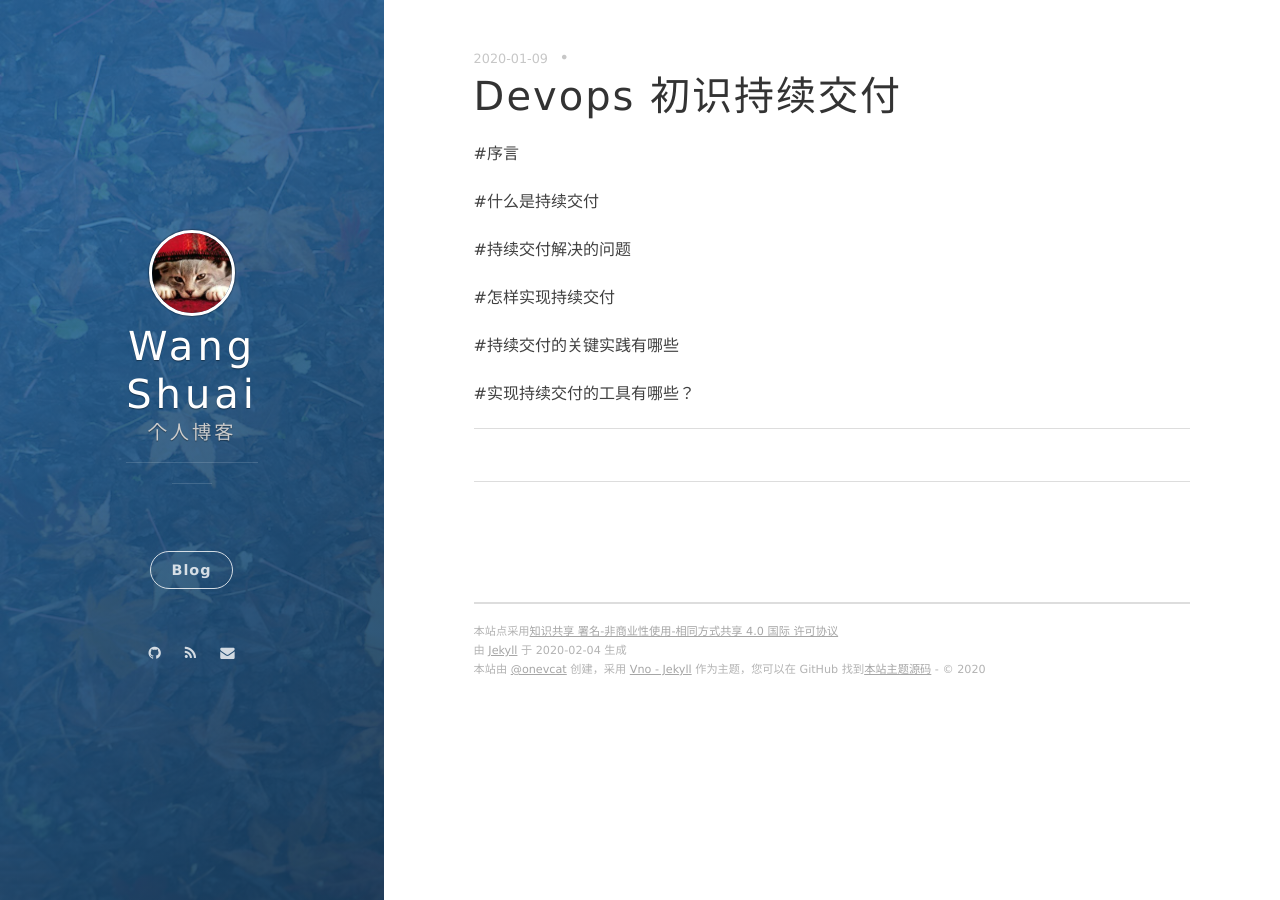
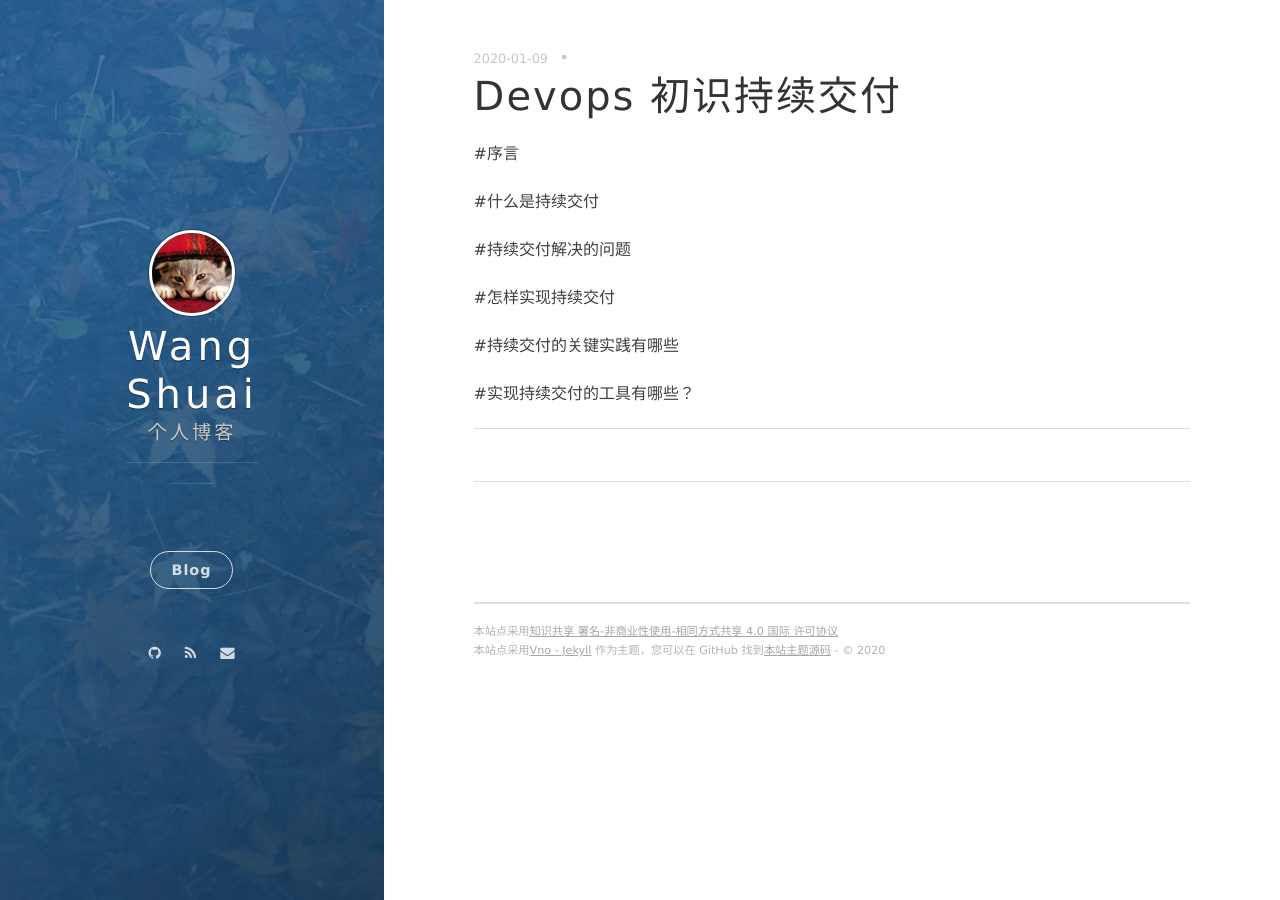
Before and after one commit to wangshuai919/blogs, a Jekyll site: the page built from _posts/2020-01-09-DevOps-初识持续交付.md, in a window 1280 px wide. Built offline with Jekyll 4.4.1, drawn with Linux system fonts in a browser that asks for light colours; nearby versions of some CDN libraries; our own code applies the rules of GitHub Pages for plain Markdown files.

Commit message:
add article

```diff
--- a/_includes/footer.html
+++ b/_includes/footer.html
@@ -1,7 +1,6 @@
 <section class="footer">
     <footer>
     	<span class="footer__copyright">本站点采用<a href="http://creativecommons.org/licenses/by-nc-sa/4.0/">知识共享 署名-非商业性使用-相同方式共享 4.0 国际 许可协议</a></span>
-        <span class="footer__copyright">由 <a href="https://jekyllrb.com">Jekyll</a> 于 {{ site.time | date: "%F" }} 生成</span>
-        <span class="footer__copyright">本站{% if site.creator %}由 {{site.creator}} 创建，{% endif %}采用 <a href="https://github.com/onevcat/vno-jekyll">Vno - Jekyll</a> 作为主题，您可以在 GitHub 找到<a href="https://github.com/onevcat/OneV-s-Den">本站主题源码</a> - &copy; {{site.time | date: "%Y"}}</span>
+        <span class="footer__copyright">本站点采用<a href="https://github.com/onevcat/vno-jekyll">Vno - Jekyll</a> 作为主题，您可以在 GitHub 找到<a href="https://github.com/onevcat/OneV-s-Den">本站主题源码</a> - &copy; {{site.time | date: "%Y"}}</span>
     </footer>
 </section>
```
